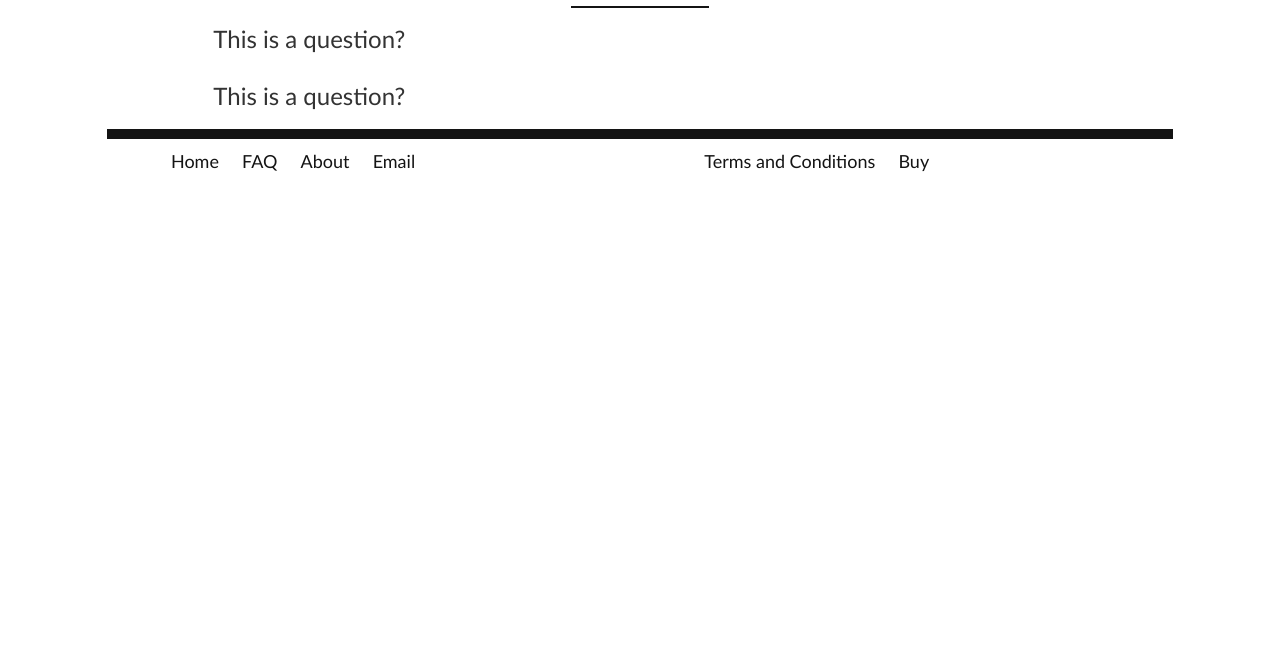
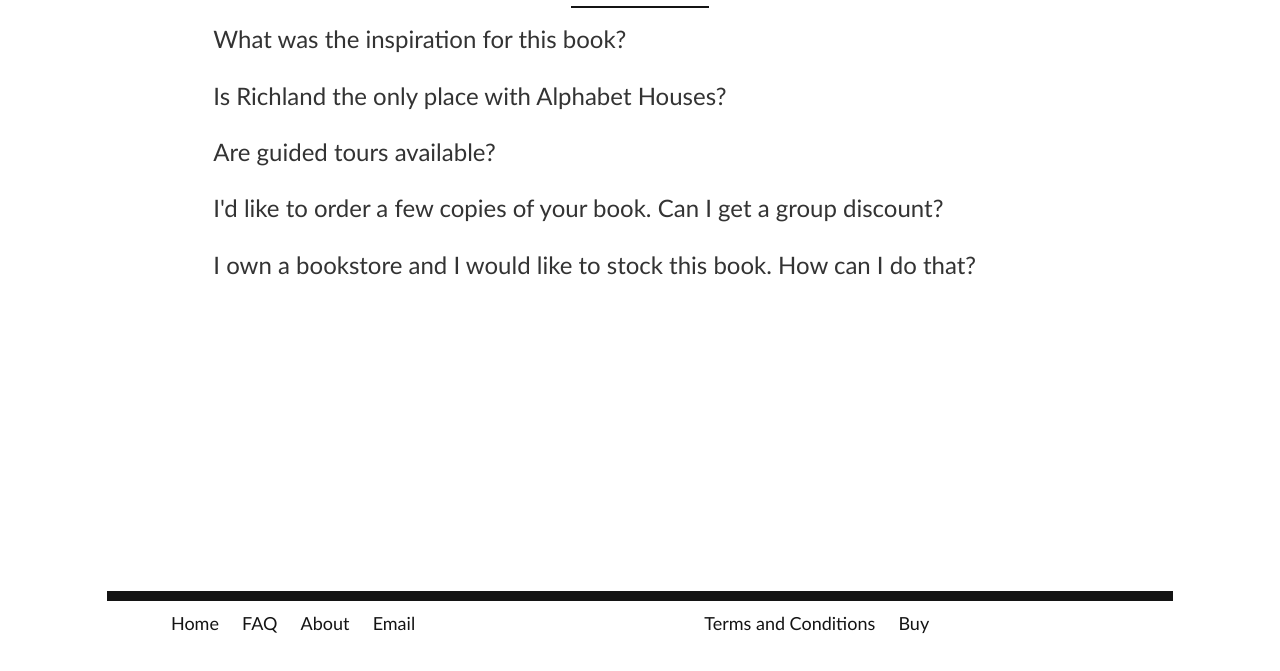
Before and after one commit to ninjaofawesome/atomic_city, a website: page app/html/faq.html in a window 1280 px wide. Shown: the part 123-794 px from the top of the page. Drawn offline with nearby package versions, Linux system fonts and the light colour scheme.

Commit message:
tweaked FAQ page a bit

```diff
--- a/app/html/faq.html
+++ b/app/html/faq.html
@@ -31,7 +31,7 @@
       </div>
     </div>
 
-    <div class="body-container">
+    <div class="faq-body-container">
 
       <div class="section-row">
         <div class="faq-container">
@@ -41,7 +41,7 @@
 
           <div class="section-row">
             <div class="question-box">
-              <h3 class="question-title">This is a question?</h3>
+              <h3 class="question-title">What was the inspiration for this book?</h3>
               <div class="question-answer">
                 <p>
                   Venture supply chain funding seed round metrics equity product management gamification return on investment. Leverage user experience iPhone return on investment marketing business plan handshake A/B testing gen-z business-to-consumer incubator growth hacking seed round ecosystem. Lean startup holy grail founders partner network mass market. Validation gen-z business plan channels ownership. Business plan founders seed round holy grail. Responsive web design disruptive customer equity rockstar crowdfunding analytics beta twitter buyer churn rate vesting period first mover advantage business-to-business. Churn rate ownership facebook customer non-disclosure agreement termsheet social proof iPhone startup accelerator niche market business plan. Funding pivot MVP rockstar validation infographic android assets social proof research & development. Crowdfunding agile development twitter traction. Long tail seed round focus market branding social proof marketing bandwidth churn rate business-to-business stock.
@@ -52,7 +52,40 @@
 
           <div class="section-row">
             <div class="question-box">
-              <h3 class="question-title">This is a question?</h3>
+              <h3 class="question-title">Is Richland the only place with Alphabet Houses?</h3>
+              <div class="question-answer">
+                <p>
+                  Venture supply chain funding seed round metrics equity product management gamification return on investment. Leverage user experience iPhone return on investment marketing business plan handshake A/B testing gen-z business-to-consumer incubator growth hacking seed round ecosystem. Lean startup holy grail founders partner network mass market. Validation gen-z business plan channels ownership. Business plan founders seed round holy grail. Responsive web design disruptive customer equity rockstar crowdfunding analytics beta twitter buyer churn rate vesting period first mover advantage business-to-business. Churn rate ownership facebook customer non-disclosure agreement termsheet social proof iPhone startup accelerator niche market business plan. Funding pivot MVP rockstar validation infographic android assets social proof research & development. Crowdfunding agile development twitter traction. Long tail seed round focus market branding social proof marketing bandwidth churn rate business-to-business stock.
+                </p>
+              </div>
+            </div>
+          </div>
+
+          <div class="section-row">
+            <div class="question-box">
+              <h3 class="question-title">Are guided tours available?</h3>
+              <div class="question-answer">
+                <p>
+                  Venture supply chain funding seed round metrics equity product management gamification return on investment. Leverage user experience iPhone return on investment marketing business plan handshake A/B testing gen-z business-to-consumer incubator growth hacking seed round ecosystem. Lean startup holy grail founders partner network mass market. Validation gen-z business plan channels ownership. Business plan founders seed round holy grail. Responsive web design disruptive customer equity rockstar crowdfunding analytics beta twitter buyer churn rate vesting period first mover advantage business-to-business. Churn rate ownership facebook customer non-disclosure agreement termsheet social proof iPhone startup accelerator niche market business plan. Funding pivot MVP rockstar validation infographic android assets social proof research & development. Crowdfunding agile development twitter traction. Long tail seed round focus market branding social proof marketing bandwidth churn rate business-to-business stock.
+                </p>
+              </div>
+            </div>
+          </div>
+
+          <div class="section-row">
+            <div class="question-box">
+              <h3 class="question-title">I'd like to order a few copies of your book.  Can I get a group discount?</h3>
+              <div class="question-answer">
+                <p>
+                  Venture supply chain funding seed round metrics equity product management gamification return on investment. Leverage user experience iPhone return on investment marketing business plan handshake A/B testing gen-z business-to-consumer incubator growth hacking seed round ecosystem. Lean startup holy grail founders partner network mass market. Validation gen-z business plan channels ownership. Business plan founders seed round holy grail. Responsive web design disruptive customer equity rockstar crowdfunding analytics beta twitter buyer churn rate vesting period first mover advantage business-to-business. Churn rate ownership facebook customer non-disclosure agreement termsheet social proof iPhone startup accelerator niche market business plan. Funding pivot MVP rockstar validation infographic android assets social proof research & development. Crowdfunding agile development twitter traction. Long tail seed round focus market branding social proof marketing bandwidth churn rate business-to-business stock.
+                </p>
+              </div>
+            </div>
+          </div>
+
+          <div class="section-row">
+            <div class="question-box">
+              <h3 class="question-title">I own a bookstore and I would like to stock this book.  How can I do that?</h3>
               <div class="question-answer">
                 <p>
                   Venture supply chain funding seed round metrics equity product management gamification return on investment. Leverage user experience iPhone return on investment marketing business plan handshake A/B testing gen-z business-to-consumer incubator growth hacking seed round ecosystem. Lean startup holy grail founders partner network mass market. Validation gen-z business plan channels ownership. Business plan founders seed round holy grail. Responsive web design disruptive customer equity rockstar crowdfunding analytics beta twitter buyer churn rate vesting period first mover advantage business-to-business. Churn rate ownership facebook customer non-disclosure agreement termsheet social proof iPhone startup accelerator niche market business plan. Funding pivot MVP rockstar validation infographic android assets social proof research & development. Crowdfunding agile development twitter traction. Long tail seed round focus market branding social proof marketing bandwidth churn rate business-to-business stock.
@@ -69,7 +102,7 @@
         </div>
       </div>
       <div class="section-row">
-        <div class="footer-container">
+        <div class="faq-footer-container">
 
           <div class="section-row">
             <div class="footer-divider"></div>
--- a/app/scss/core/_structure.scss
+++ b/app/scss/core/_structure.scss
@@ -1,9 +1,16 @@
 .navbar-container,
-.body-container{
+.body-container,
+.faq-body-container{
   @include container-fixed();
 }
-.body-container{
+.body-container,
+.faq-body-container{
   margin-top: 50px;
+}
+
+.faq-body-container{
+  position:relative;
+  height: 90vh;
 }
 
 
@@ -16,9 +23,15 @@
 .history-container,
 .purchase-container,
 .footer-container,
+.faq-footer-container,
 .richland-container {
   @include make-md-column(10);
   @include make-md-column-offset(1);
+}
+
+.faq-footer-container{
+  position: absolute;
+  bottom: 0;
 }
 
 .description-container {
--- a/app/scss/pages/_faq.scss
+++ b/app/scss/pages/_faq.scss
@@ -4,6 +4,6 @@
   @include make-md-column-offset(2);
 }
 
-// .question-answer{
-//   display: none;
-// }
+.question-title {
+  cursor: pointer;
+}
```
Also changed, not shown: app/css/styles.css.
